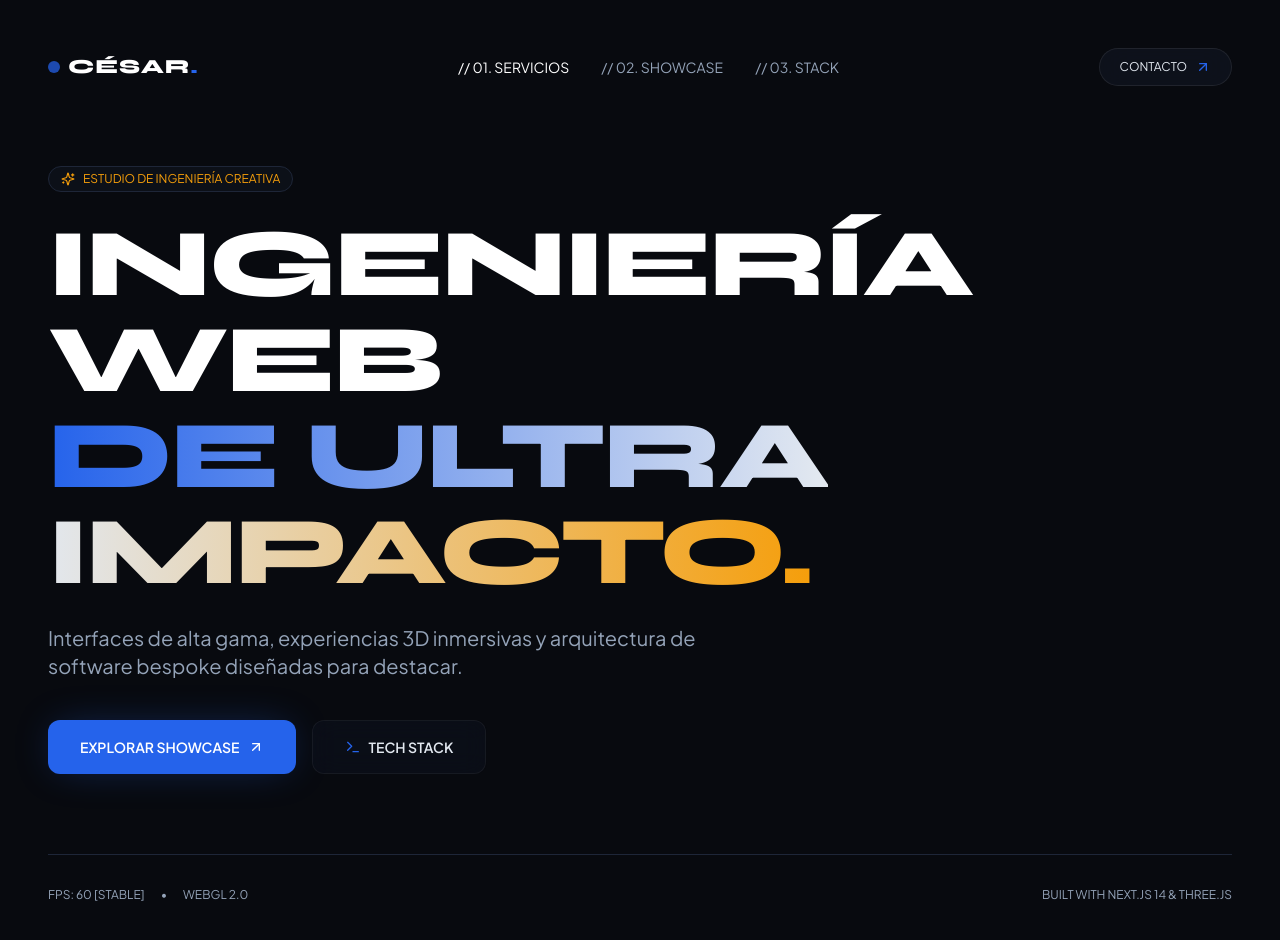
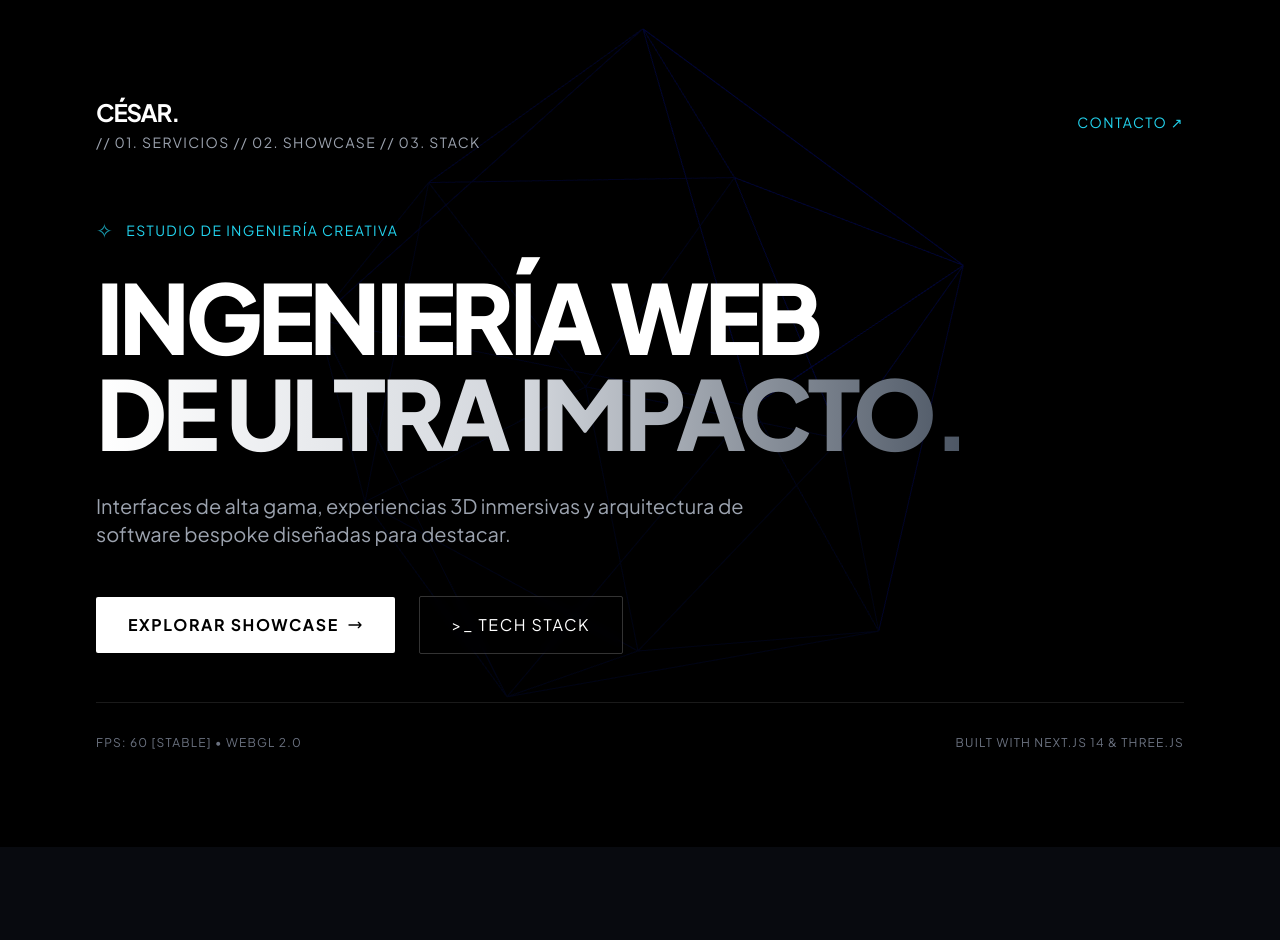
Before and after one commit to RegulusBlack-eng/web-cesar, a Next.js app: page / in a window 1280 px wide. Shown: the top 940 px of the page. After the commit the page ends 847 px from the top, so only its background shows below. Built offline with nearby package versions, Linux system fonts and the light colour scheme.

Commit message:
Update page.tsx

```diff
--- a/app/page.tsx
+++ b/app/page.tsx
@@ -1,82 +1,74 @@
-"use client";
+import dynamic from "next/dynamic";
 
-import dynamic from "next/dynamic";
-import { ArrowUpRight, Sparkles, Terminal } from "lucide-react";
-
-const HeroCanvas = dynamic(() => import("../components/HeroCanvas"), {
-  ssr: false,
-  loading: () => <div className="absolute inset-0 bg-obsidian-void -z-10" />,
-});
+// IMPORTANTE: Cargamos Three.js de forma dinámica para evitar que Next.js
+// intente renderizar el canvas en el servidor (SSR) y lance errores.
+const HeroCanvas = dynamic(() => import("@/components/HeroCanvas"), { ssr: false });
 
 export default function Home() {
   return (
-    <main className="relative min-h-screen flex flex-col justify-between p-6 md:p-12 overflow-hidden bg-obsidian-void text-titanium">
-      <HeroCanvas />
+    <main className="relative min-h-screen bg-black text-white overflow-hidden font-sans">
+      {/* CAPA 0: Canvas 3D de fondo */}
+      <div className="absolute inset-0 z-0 pointer-events-auto">
+        <HeroCanvas />
+      </div>
 
-      {/* Header */}
-      <header className="flex justify-between items-center w-full max-w-7xl mx-auto z-10">
-        <div className="flex items-center gap-2">
-          <div className="w-3 h-3 rounded-full bg-photonic-blue animate-pulse" />
-          <span className="font-syne font-extrabold text-xl tracking-wider text-white">
-            CÉSAR<span className="text-photonic-blue">.</span>
-          </span>
-        </div>
+      {/* CAPA 1: Interfaz de Usuario (UI) */}
+      <div className="relative z-10 flex flex-col min-h-screen p-6 md:p-12 lg:p-24 pointer-events-none">
 
-        <nav className="hidden md:flex items-center gap-8 text-sm font-mono text-titanium-muted">
-          <span className="text-white hover:text-photonic-blue transition-colors cursor-pointer">// 01. SERVICIOS</span>
-          <span className="hover:text-photonic-blue transition-colors cursor-pointer">// 02. SHOWCASE</span>
-          <span className="hover:text-photonic-blue transition-colors cursor-pointer">// 03. STACK</span>
-        </nav>
+        {/* Header / Navegación */}
+        <header className="flex flex-col md:flex-row justify-between items-start md:items-center w-full mb-16 gap-6 pointer-events-auto">
+          <div className="flex flex-col gap-1">
+            <h1 className="text-2xl font-bold tracking-tighter uppercase">César.</h1>
+            <p className="text-xs md:text-sm text-gray-400 font-mono uppercase tracking-widest">
+              // 01. SERVICIOS // 02. SHOWCASE // 03. STACK
+            </p>
+          </div>
+          <button className="text-sm font-mono tracking-widest uppercase border-b border-transparent hover:border-cyan-400 transition-colors pb-1 text-cyan-400">
+            Contacto ↗
+          </button>
+        </header>
 
-        <button className="glass-panel px-5 py-2.5 rounded-full text-xs font-mono flex items-center gap-2 hover:border-photonic-blue transition-all">
-          <span>CONTACTO</span>
-          <ArrowUpRight className="w-4 h-4 text-photonic-blue" />
-        </button>
-      </header>
-
-      {/* Hero Content */}
-      <section className="w-full max-w-7xl mx-auto my-auto py-20 z-10 grid grid-cols-1 lg:grid-cols-12 gap-8 items-center">
-        <div className="lg:col-span-9 space-y-6">
-          <div className="inline-flex items-center gap-2 px-3 py-1 rounded-full border border-obsidian-border bg-obsidian-card/50 text-xs font-mono text-solar-amber">
-            <Sparkles className="w-3.5 h-3.5" />
-            <span>ESTUDIO DE INGENIERÍA CREATIVA</span>
+        {/* Hero Section (Contenido Principal) */}
+        <div className="flex-1 flex flex-col justify-center max-w-4xl pointer-events-auto">
+          <div className="flex items-center gap-3 text-cyan-400 mb-6 font-mono text-sm uppercase tracking-widest">
+            <span className="text-xl animate-pulse">✧</span>
+            <h2>Estudio de Ingeniería Creativa</h2>
           </div>
 
-          <h1 className="font-syne font-extrabold text-5xl md:text-7xl lg:text-8xl tracking-tight text-white leading-none">
-            INGENIERÍA WEB <br />
-            <span className="text-transparent bg-clip-text bg-gradient-to-r from-photonic-blue via-titanium to-solar-amber">
-              DE ULTRA IMPACTO.
+          <h2 className="text-5xl md:text-7xl lg:text-8xl font-black leading-[0.9] tracking-tighter mb-8 uppercase">
+            Ingeniería Web <br />
+            <span className="text-transparent bg-clip-text bg-gradient-to-r from-white via-gray-300 to-gray-600">
+              De Ultra Impacto.
             </span>
-          </h1>
+          </h2>
 
-          <p className="text-lg md:text-xl text-titanium-muted max-w-2xl font-sans font-normal leading-relaxed">
+          <p className="text-lg md:text-xl text-gray-400 mb-12 max-w-2xl leading-relaxed">
             Interfaces de alta gama, experiencias 3D inmersivas y arquitectura de software bespoke diseñadas para destacar.
           </p>
 
-          <div className="flex flex-wrap gap-4 pt-4">
-            <button className="px-8 py-4 rounded-xl bg-photonic-blue hover:bg-blue-600 text-white font-mono text-sm font-semibold transition-all glow-cobalt flex items-center gap-2">
-              <span>EXPLORAR SHOWCASE</span>
-              <ArrowUpRight className="w-4 h-4" />
+          {/* Botonera con espaciado correcto (Flex Gap) */}
+          <div className="flex flex-wrap items-center gap-4 md:gap-6 mb-12">
+            <button className="group relative px-8 py-4 bg-white text-black font-bold uppercase tracking-widest overflow-hidden rounded-sm transition-transform hover:scale-105">
+              <span className="relative z-10 flex items-center gap-2">
+                Explorar Showcase
+                <svg className="w-4 h-4 transition-transform group-hover:translate-x-1 group-hover:-translate-y-1" fill="none" viewBox="0 0 24 24" stroke="currentColor">
+                  <path strokeLinecap="round" strokeLinejoin="round" strokeWidth={2} d="M17 8l4 4m0 0l-4 4m4-4H3" />
+                </svg>
+              </span>
             </button>
-            <button className="glass-card px-8 py-4 rounded-xl font-mono text-sm font-semibold text-titanium flex items-center gap-2">
-              <Terminal className="w-4 h-4 text-photonic-blue" />
-              <span>TECH STACK</span>
+
+            <button className="px-8 py-4 border border-white/20 text-white font-mono uppercase tracking-widest hover:bg-white/10 transition-colors rounded-sm backdrop-blur-sm">
+              &gt;_ Tech Stack
             </button>
           </div>
         </div>
-      </section>
 
-      {/* Footer Bar */}
-      <footer className="w-full max-w-7xl mx-auto z-10 flex flex-col md:flex-row justify-between items-center pt-8 border-t border-obsidian-border text-xs font-mono text-titanium-muted gap-4">
-        <div className="flex items-center gap-4">
-          <span>FPS: 60 [STABLE]</span>
-          <span>•</span>
-          <span>WEBGL 2.0</span>
+        {/* Footer Técnico */}
+        <div className="mt-auto pt-8 border-t border-white/10 font-mono text-xs text-gray-500 uppercase tracking-widest flex flex-col md:flex-row justify-between gap-4">
+          <p>FPS: 60 [STABLE] • WEBGL 2.0</p>
+          <p>BUILT WITH NEXT.JS 14 & THREE.JS</p>
         </div>
-        <div>
-          <span>BUILT WITH NEXT.JS 14 & THREE.JS</span>
-        </div>
-      </footer>
+      </div>
     </main>
   );
 }
```
